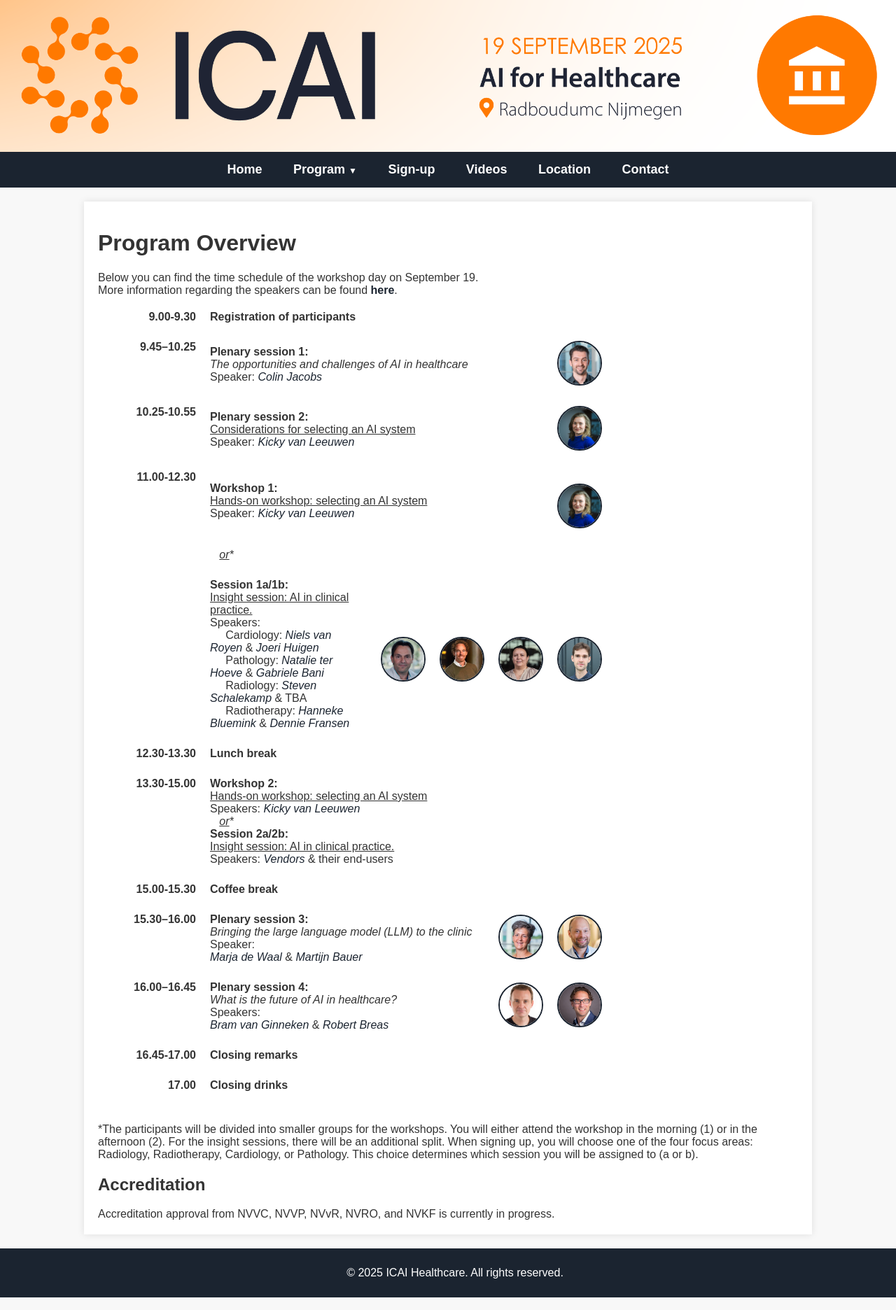
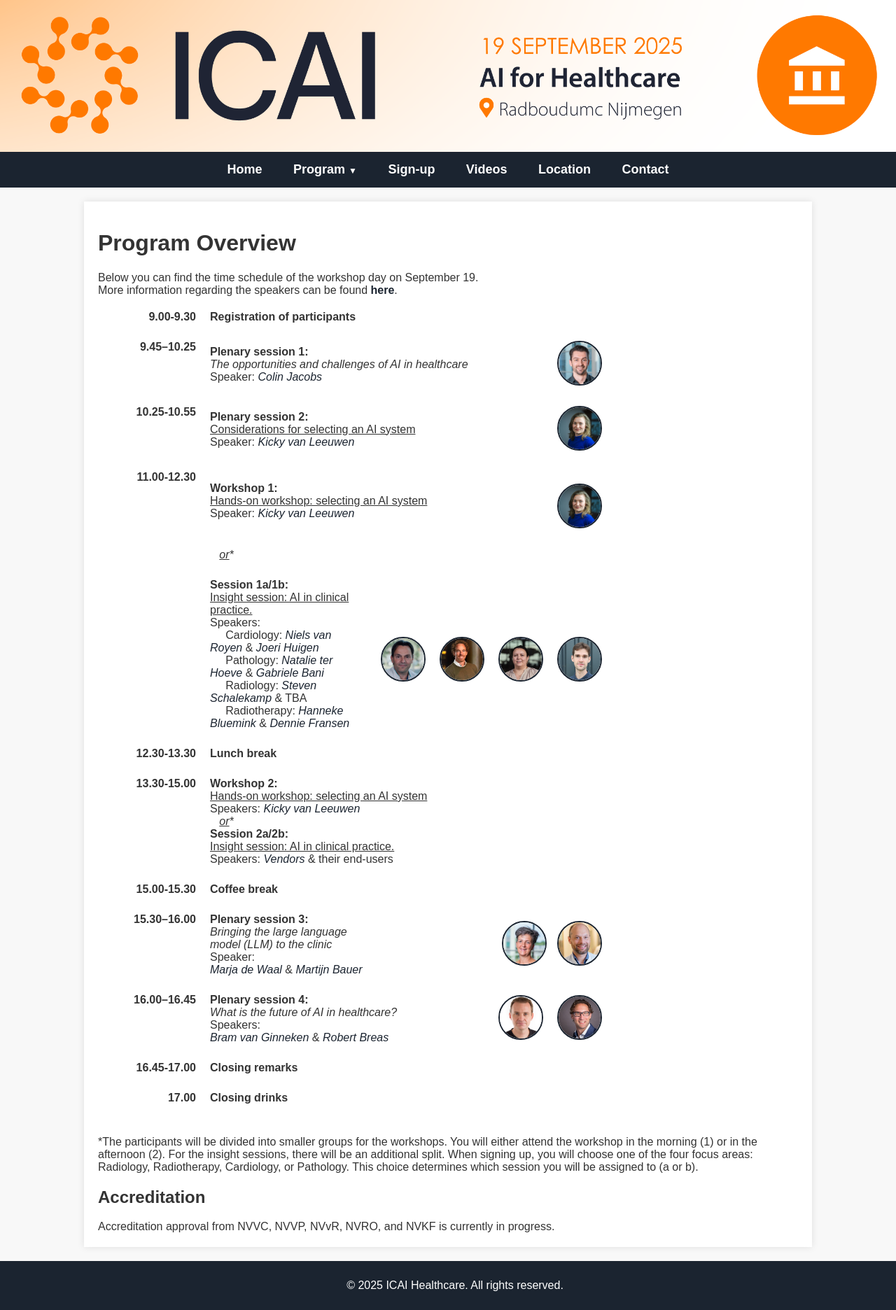
Before and after one commit to marliebesouw/marliebesouw.github.io, a Jekyll site: the page built from program.md, in a window 1280 px wide. Shown: the whole page at 70% size. Built offline with Jekyll 4.4.1, drawn with Linux system fonts in a browser that asks for light colours.

Commit message:
aligning speakers' pics at program section

```diff
--- a/assets/css/style.css
+++ b/assets/css/style.css
@@ -269,6 +269,14 @@
     border: 2px solid #1B2430;
   }
 
+  .speaker-thumb-row {
+    display: flex;
+    justify-content: flex-start; /* or center / space-around */
+    gap: 15px;
+    margin-left: 160px; /* Adjust based on your program layout */
+    flex-wrap: wrap; /* Makes it responsive */
+  }
+
 
   .speaker-inline {
     display: flex;
--- a/program.md
+++ b/program.md
@@ -174,12 +174,14 @@
             <a href="{{ site.url }}/speakers#marja-de-waal" class="speaker-link">Marja de Waal</a> &
             <a href="{{ site.url }}/speakers#martijn-bauer" class="speaker-link">Martijn Bauer</a>
         </div>
+        <div class = "speaker-thumb-row">
             <a href="{{ site.url }}/speakers#marja-de-waal">
             <img src="{{ site.url }}/assets/img/Marja_de_Waal.jpg" class="speaker-thumb" alt="Marja de Waal">
             </a>
             <a href="{{ site.url }}/speakers#martijn-bauer">
             <img src="{{ site.url }}/assets/img/Martijn_Bauer1.jpg" class="speaker-thumb" alt="Martijn Bauer">
             </a>
+        </div>
         </div>
     </div>
     </div>
```
